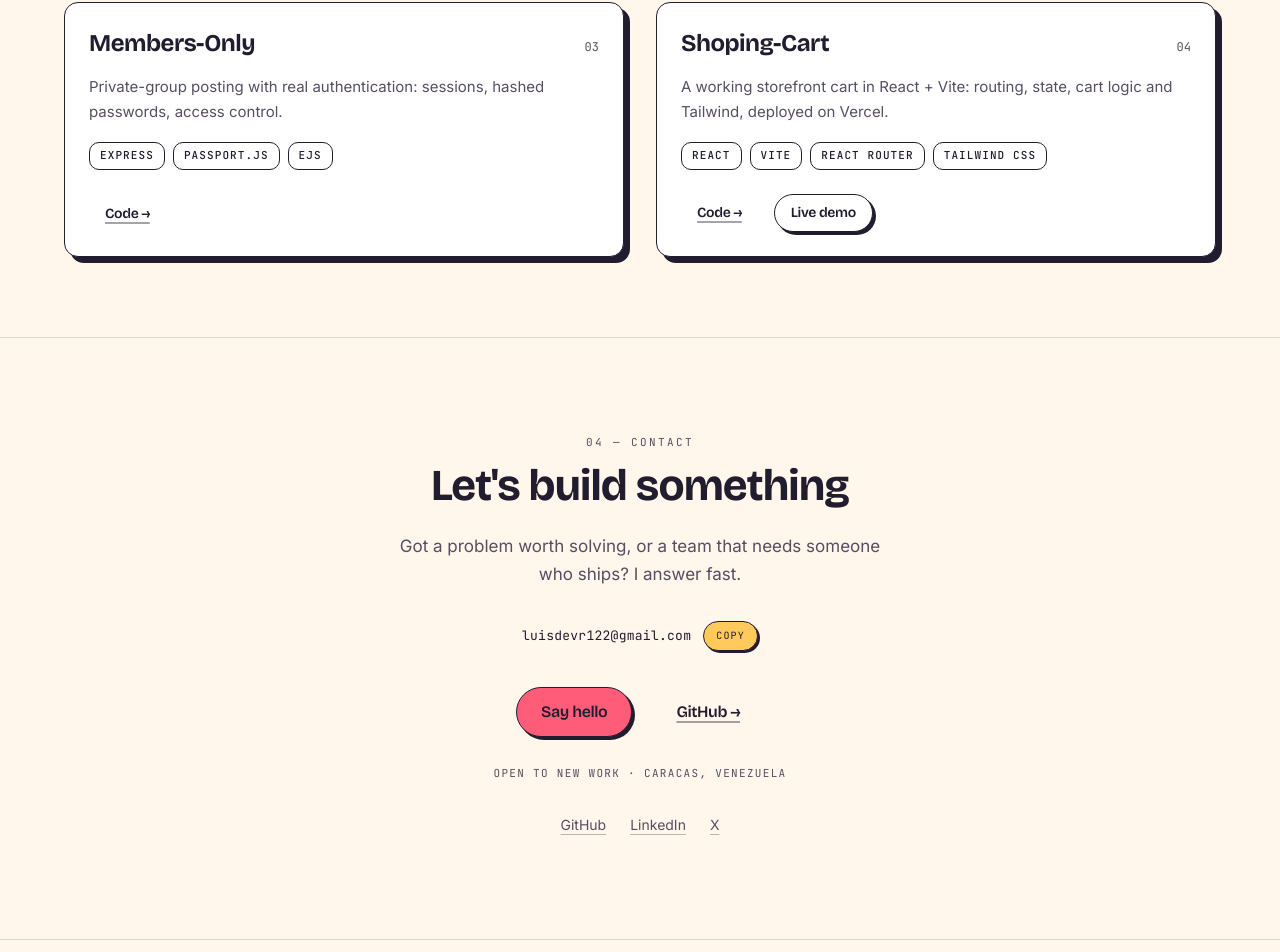
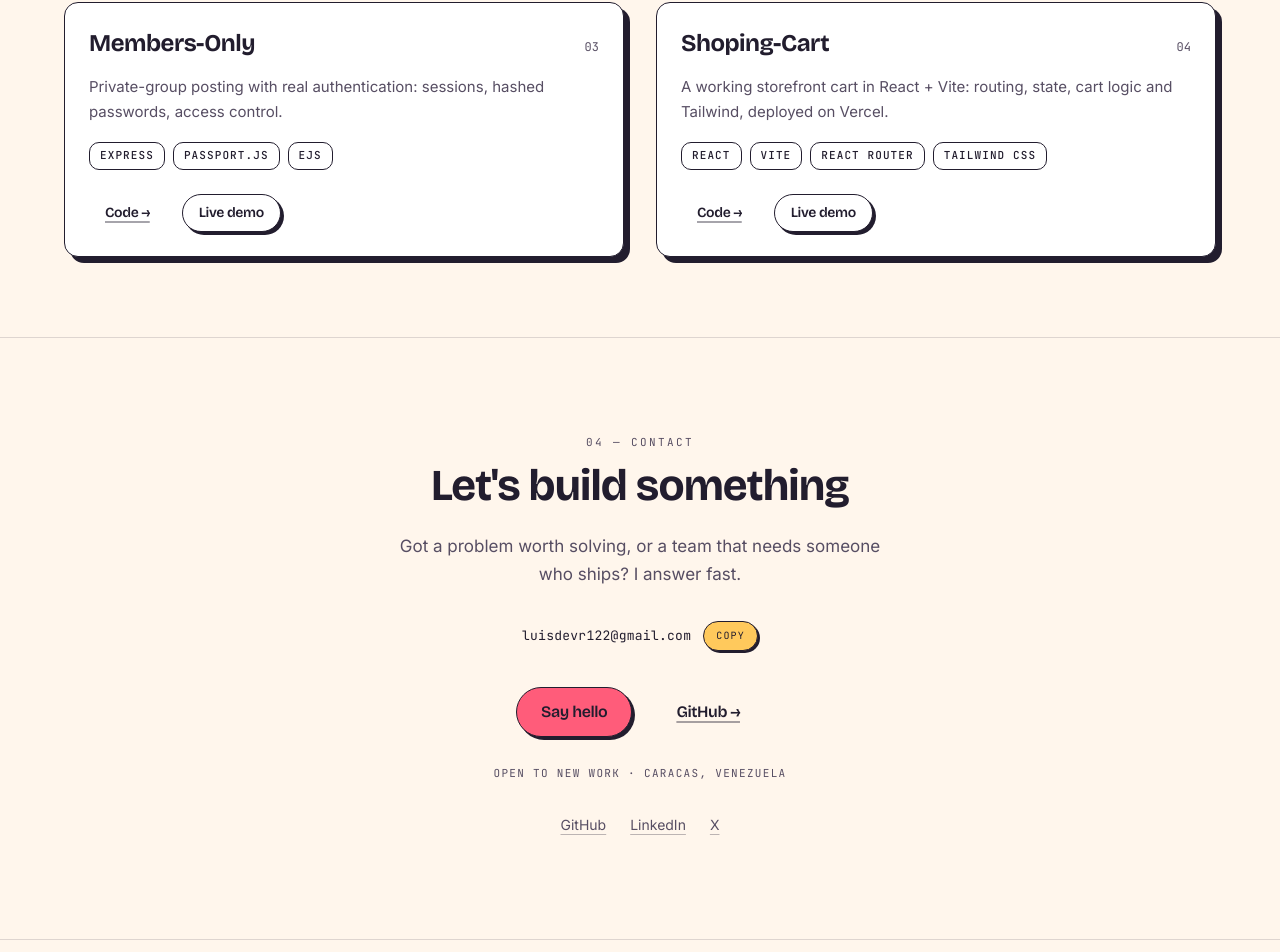
Before and after one commit to Luis200283/About-Me, a Next.js app: page / in a window 1280 px wide. Shown: the part 2480-3432 px from the top of the page. Built offline with nearby package versions, Linux system fonts and the light colour scheme.

Commit message:
content: add Members-Only live URL

```diff
--- a/src/content/site.ts
+++ b/src/content/site.ts
@@ -124,7 +124,7 @@ export const site = {
         blurb: "Private-group posting with real authentication: sessions, hashed passwords, access control.",
         tags: ["Express", "Passport.js", "EJS"],
         repo: "https://github.com/Luis200283/Members-Only",
-        live: null as string | null,
+        live: "https://members-only-20yz.onrender.com/",
       },
       {
         name: "Shoping-Cart",
```
